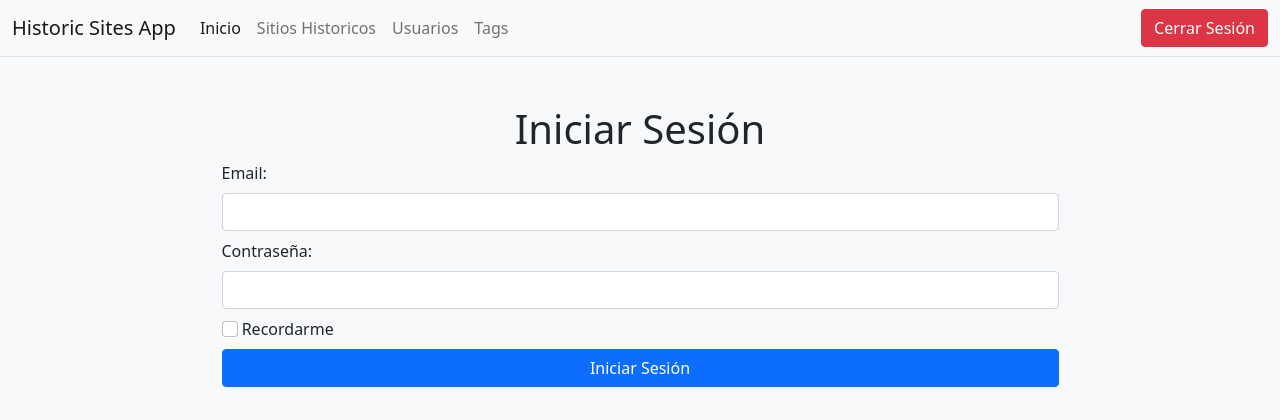
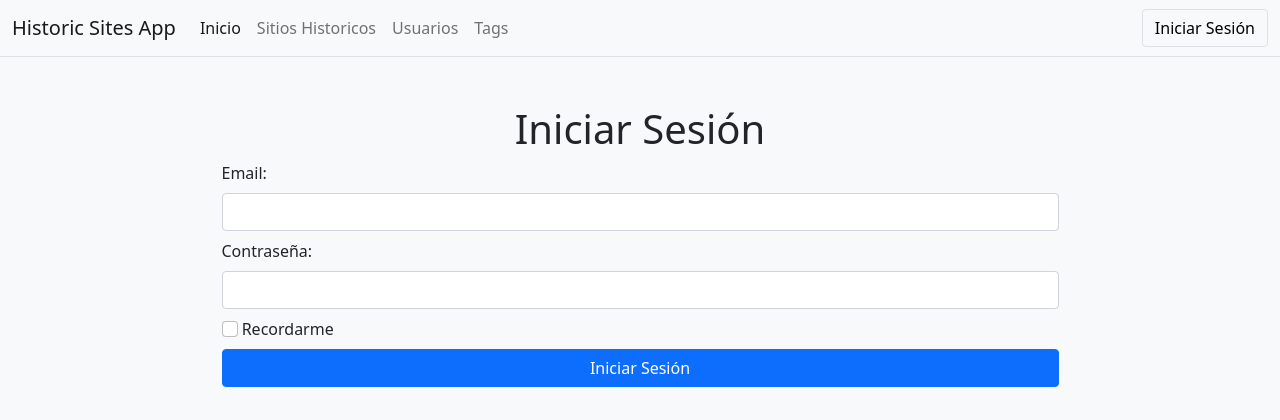
Before and after one commit to TomasCamp/historic-sites-app, a Flask app: page /auth/login in a window 1280 px wide. Shown: the top 420 px of the page. Run offline with Flask 3, Linux system fonts and the light colour scheme.

Commit message:
feat: agregar función de logout

```diff
--- a/src/controllers/auth_controller.py
+++ b/src/controllers/auth_controller.py
@@ -1,5 +1,5 @@
 from flask import Blueprint, redirect, url_for, flash, request, render_template
-from flask_login import current_user, login_user
+from flask_login import current_user, login_user, login_required, logout_user
 from src.services.user_service import authenticate_user
 from src.forms.auth_form import LoginForm
 
@@ -33,3 +33,14 @@ def login():
                 flash(error, "danger")
 
     return render_template("auth/login.html", form=form)
+
+
+@bp.route("/logout")
+@login_required
+def logout():
+    """Cierra la sesión del usuario actual y limpia las cookies de sesión."""
+
+    logout_user()
+
+    flash("La sesión se cerró correctamente.", "success")
+    return redirect(url_for("auth.login"))
--- a/src/templates/layout.html
+++ b/src/templates/layout.html
@@ -39,16 +39,16 @@
                     </div>
                     <div>
                         <ul class="navbar-nav">
-                            {% if current_user %}
+                            {% if current_user.is_authenticated %}
                             <li class="nav-item">
                                 <p class="nav-link active my-0">{{current_user.email}}</p>
                             </li>
                             <li class="nav-item">
-                                <a href="#" class="btn btn-danger">Cerrar Sesión</a>
+                                <a href={{url_for("auth.logout")}} class="btn btn-danger">Cerrar Sesión</a>
                             </li>
                             {% else %}
                                 <li class="nav-item">
-                                    <a href="url_for("auth.login")" class="btn btn-light">Iniciar Sesión</a>
+                                    <a href={{url_for("auth.login")}} class="btn btn-light border">Iniciar Sesión</a>
                                 </li>
                             {% endif %}
                         </ul>
```
